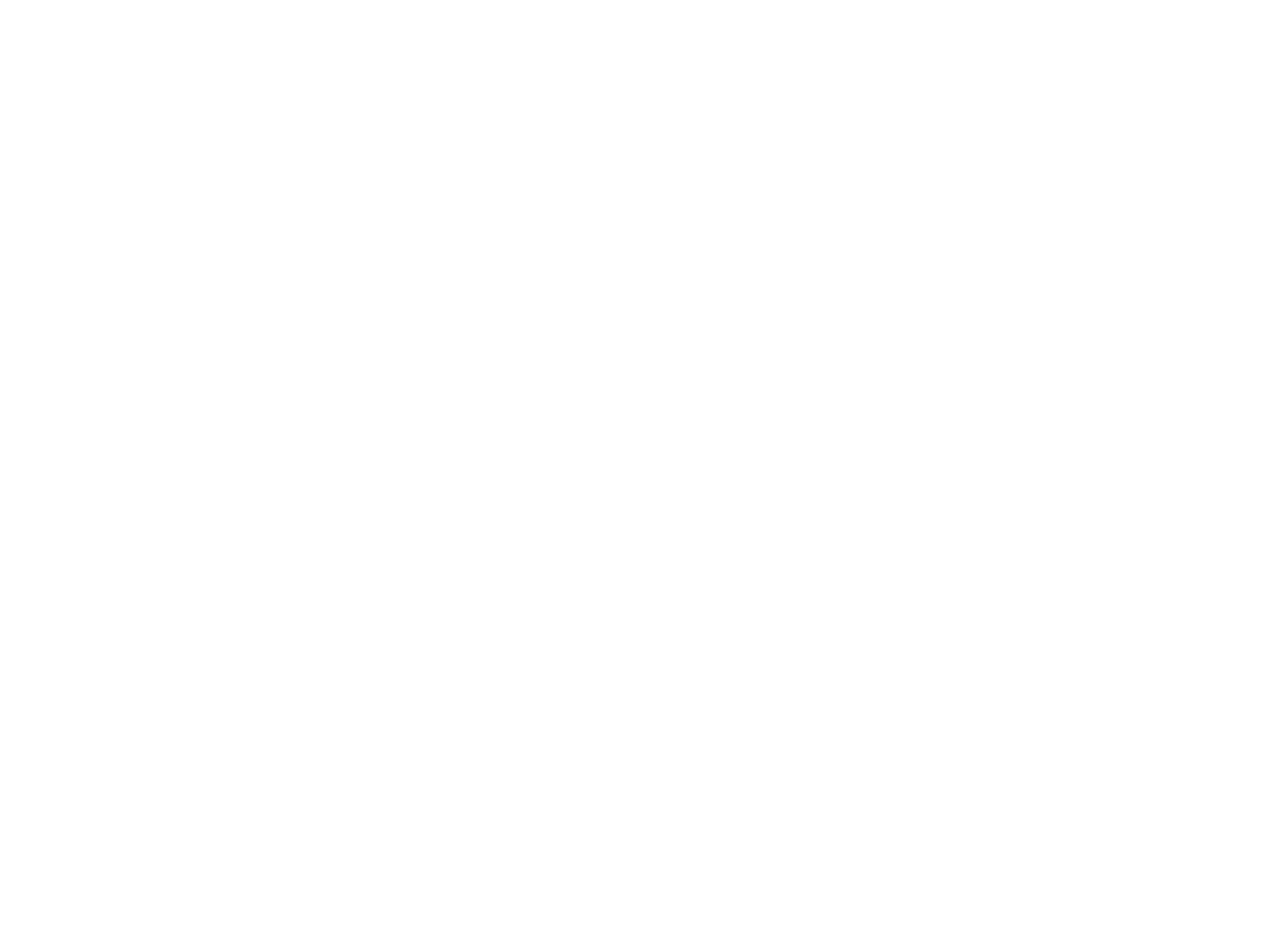
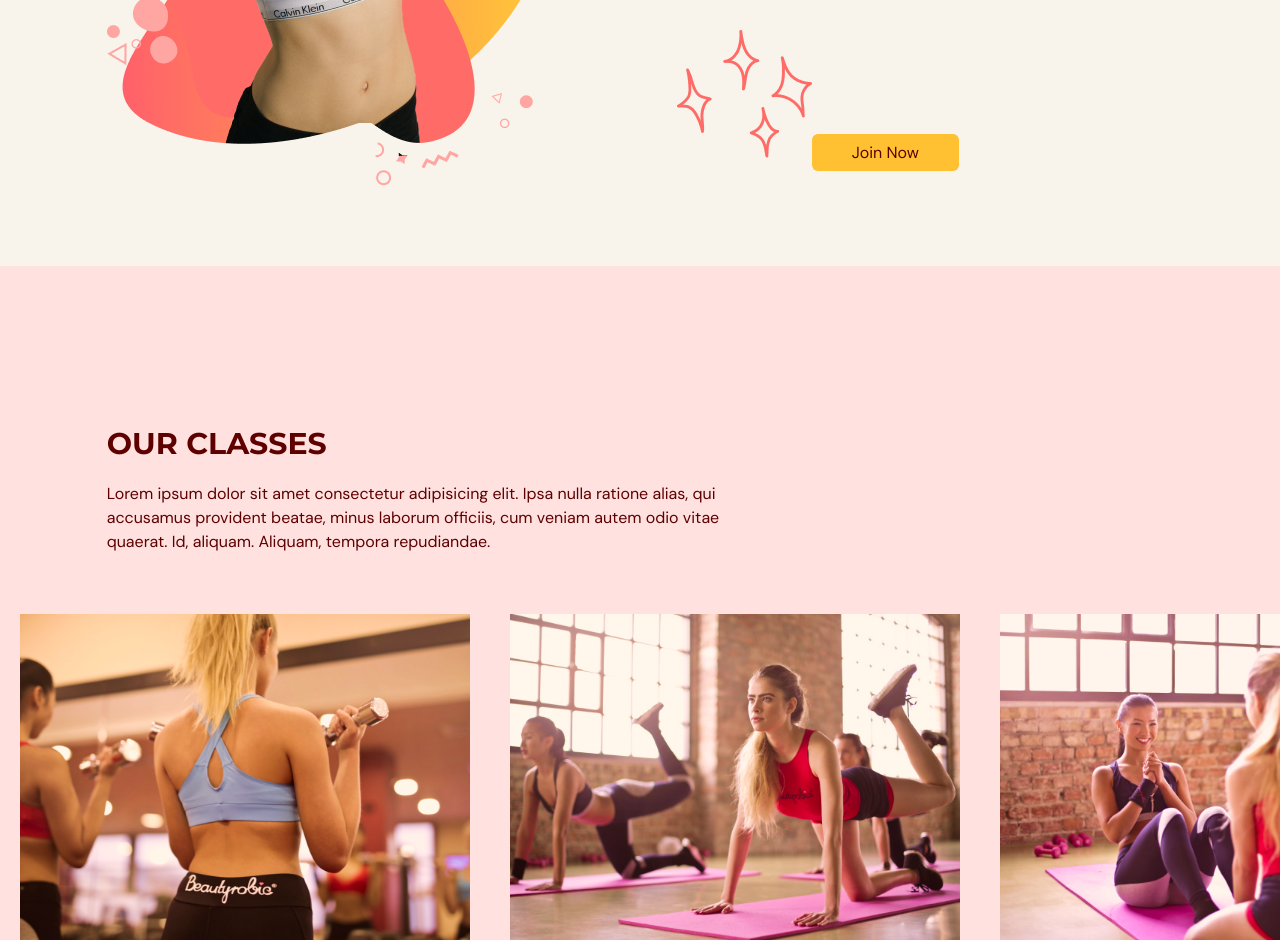
Before and after one commit to simonbjerkas/gym-application, a React (Vite) app: page / in a window 1280 px wide. Shown: the part 1860-2800 px from the top of the page. Before the commit the page ends 800 px from the top, so only its background shows below. Built offline with nearby package versions, Linux system fonts and the light colour scheme.

Commit message:
Our classes completed

```diff
--- a/src/App.tsx
+++ b/src/App.tsx
@@ -1,5 +1,7 @@
+import Benefits from "@/scenes/benefits";
 import Home from "@/scenes/home";
 import Navbar from "@/scenes/navbar";
+import OurClasses from "@/scenes/ourClasses";
 import { SelectedPage } from "@/shared/types";
 import { useEffect, useState } from "react";
 
@@ -28,6 +30,8 @@ function App() {
         isTopOfPage={isTopOfPage}
       />
       <Home setSelectedPage={setSelectedPage} />
+      <Benefits setSelectedPage={setSelectedPage} />
+      <OurClasses setSelectedPage={setSelectedPage} />
     </div>
   );
 }
--- /dev/null
+++ b/src/scenes/ourClasses/Class.tsx
@@ -0,0 +1,24 @@
+type Props = {
+  name: string;
+  description?: string;
+  image: string;
+};
+
+const Class = ({ name, description, image }: Props) => {
+  const overlayStyles = `p-5 absolute z-30 flex
+  h-[340px] w-[450px] flex-col items-center justify-center
+  whitespace-normal bg-primary-500 text-center text-white
+  opacity-0 transition duration-500 hover:opacity-90`;
+
+  return (
+    <li className="relative mx-5 inline-block h-[380px] w-[450px]">
+      <div className={overlayStyles}>
+        <p className="text-2xl">{name}</p>
+        <p className="mt-5">{description}</p>
+      </div>
+      <img alt={`${image}`} src={image} />
+    </li>
+  );
+};
+
+export default Class;
--- /dev/null
+++ b/src/scenes/ourClasses/index.tsx
@@ -0,0 +1,98 @@
+import image1 from "@/assets/image1.png";
+import image2 from "@/assets/image2.png";
+import image3 from "@/assets/image3.png";
+import image4 from "@/assets/image4.png";
+import image5 from "@/assets/image5.png";
+import image6 from "@/assets/image6.png";
+import HText from "@/shared/HText";
+import { ClassType, SelectedPage } from "@/shared/types";
+import { motion } from "framer-motion";
+import Class from "./Class";
+
+const classes: ClassType[] = [
+  {
+    name: "Weight Training Classes",
+    description:
+      "Lorem ipsum dolor sit amet consectetur adipisicing elit. Dolore, magni! Cum asperiores incidunt tempora optio! Natus accusantium commodi obcaecati recusandae tempore aliquid! Commodi, veritatis! Explicabo libero quaerat molestiae ad enim?",
+    image: image1,
+  },
+  {
+    name: "Yoga Classes",
+    image: image2,
+  },
+  {
+    name: "Ab Core Classes",
+    description:
+      "Lorem ipsum dolor sit amet consectetur adipisicing elit. Dolore, magni! Cum asperiores incidunt tempora optio! Natus accusantium commodi obcaecati recusandae tempore aliquid! Commodi, veritatis! Explicabo libero quaerat molestiae ad enim?",
+    image: image3,
+  },
+  {
+    name: "Adventure Classes",
+    description:
+      "Lorem ipsum dolor sit amet consectetur adipisicing elit. Dolore, magni! Cum asperiores incidunt tempora optio! Natus accusantium commodi obcaecati recusandae tempore aliquid! Commodi, veritatis! Explicabo libero quaerat molestiae ad enim?",
+    image: image4,
+  },
+  {
+    name: "Fitness Classes",
+    image: image5,
+  },
+  {
+    name: "Training Classes",
+    description:
+      "Lorem ipsum dolor sit amet consectetur adipisicing elit. Dolore, magni! Cum asperiores incidunt tempora optio! Natus accusantium commodi obcaecati recusandae tempore aliquid! Commodi, veritatis! Explicabo libero quaerat molestiae ad enim?",
+    image: image6,
+  },
+];
+
+type Props = {
+  setSelectedPage: (page: SelectedPage) => void;
+};
+
+const OurClasses = ({ setSelectedPage }: Props) => {
+  return (
+    <section
+      id={SelectedPage.OurClasses}
+      className="w-full bg-primary-100 py-40"
+    >
+      <motion.div
+        onViewportEnter={() => setSelectedPage(SelectedPage.OurClasses)}
+      >
+        <motion.div
+          className="mx-auto w-5/6"
+          initial="hidden"
+          whileInView="visible"
+          viewport={{ once: true, amount: 0.5 }}
+          transition={{ duration: 0.5 }}
+          variants={{
+            hidden: { opacity: 0, x: -50 },
+            visible: { opacity: 1, x: 0 },
+          }}
+        >
+          <div className="md:w-3/5">
+            <HText>OUR CLASSES</HText>
+            <p className="py-5">
+              Lorem ipsum dolor sit amet consectetur adipisicing elit. Ipsa
+              nulla ratione alias, qui accusamus provident beatae, minus laborum
+              officiis, cum veniam autem odio vitae quaerat. Id, aliquam.
+              Aliquam, tempora repudiandae.
+            </p>
+          </div>
+        </motion.div>
+        <div className="mt-10 h-[353px] w-full overflow-x-auto overflow-y-hidden">
+          <ul className="w-[2800px] whitespace-nowrap">
+            {classes.map((item: ClassType, idx) => (
+              <Class
+                key={`${item.name}-${idx}`}
+                name={item.name}
+                description={item.description}
+                image={item.image}
+              />
+            ))}
+          </ul>
+        </div>
+      </motion.div>
+    </section>
+  );
+};
+
+export default OurClasses;
--- a/src/shared/types.ts
+++ b/src/shared/types.ts
@@ -10,3 +10,9 @@ export interface BenefitType {
   title: string;
   description: string;
 }
+
+export interface ClassType {
+  name: string;
+  description?: string;
+  image: string;
+}
```
